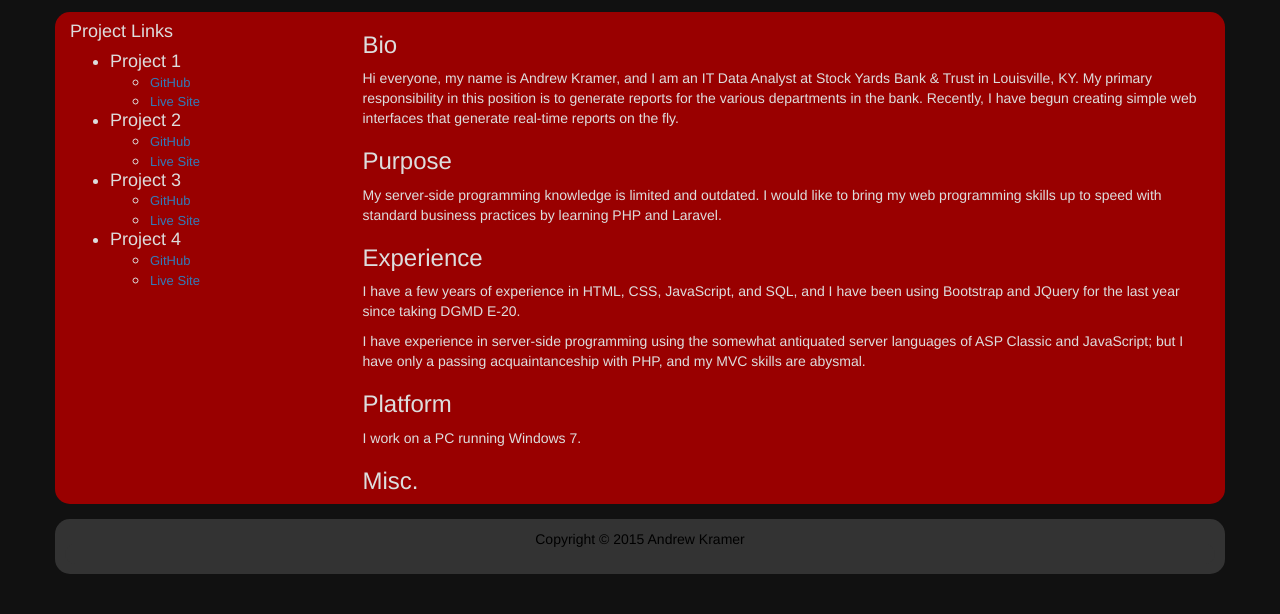
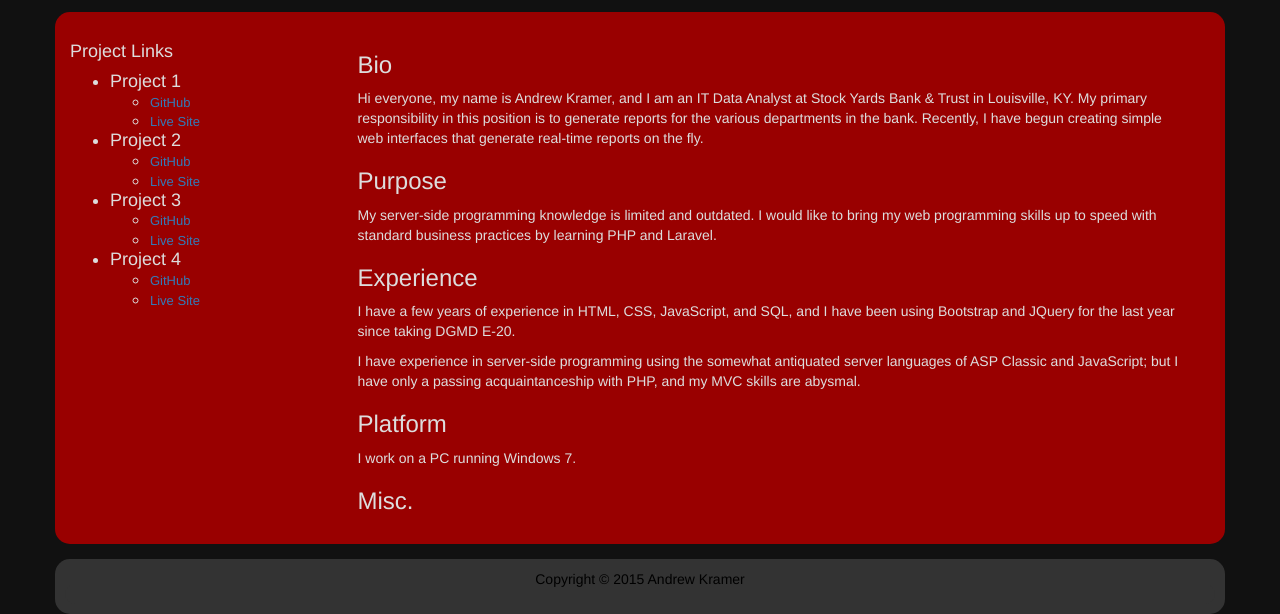
Before and after one commit to andrewkramer/p1, a plain HTML site: page index.html in a window 1280 px wide. Shown: the part 218-832 px from the top of the page. Before the commit the page ends 800 px from the top, so only its background shows below. Drawn offline with nearby package versions, Linux system fonts and the light colour scheme.

Commit message:
Minor style change

```diff
--- a/css/custom.css
+++ b/css/custom.css
@@ -29,6 +29,7 @@ footer {
 
 .pageBody {
 	margin-top: 15px;
+	padding: 20px 20px 20px 0px ;
 	border-radius: 15px;
 	background-color: #900;
 	color: #DDD
```
